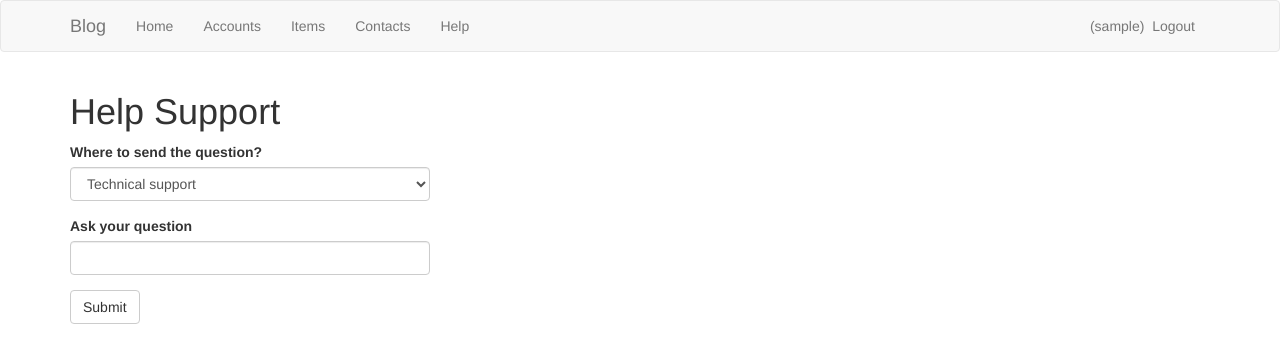
After one commit to G00DLER/flask-app, a Flask app: page /help in a window 1280 px wide. The commit adds this page. Shown: the top 363 px of the page. Run offline with Flask 3, Linux system fonts and the light colour scheme; the visitor is signed in with stand-in values (Sample User, id 1); some libraries are stand-ins or nearby versions.

Commit message:
add support and fixed website

```diff
--- a/app/forms.py
+++ b/app/forms.py
@@ -40,3 +40,12 @@ class DeleteItem(FlaskForm):
     choices = ['Delete All']
     select = SelectField('Select Item', validators=[DataRequired()], choices=choices)
     submit = SubmitField('Submit')
+
+
+class HelpUser(FlaskForm):
+    otdel = SelectField('Where to send the question?', validators=[DataRequired()], choices=[
+        "Technical support",
+        "Director's mail"
+    ])
+    question = StringField('Ask your question', validators=[DataRequired()])
+    submit = SubmitField('Submit')
--- a/app/routes.py
+++ b/app/routes.py
@@ -1,6 +1,6 @@
 from app import app, db
 from flask import render_template, flash, redirect, url_for, request
-from app.forms import LoginForm, RegistrationForm, AddItem, DeleteItem
+from app.forms import LoginForm, RegistrationForm, AddItem, DeleteItem, HelpUser
 from flask_login import current_user, login_user, logout_user, login_required
 from app.models import User, Item
 from werkzeug.urls import url_parse
@@ -66,10 +66,7 @@ def accounts():
             'user': {'username': 'Nikita'},
         },
         {
-            'user': {'username': 'Darya'},
-        },
-        {
-            'user': {'username': 'Maxim'}
+            'user': {'username': 'Roman'}
         },
         {
             'user': {'username': 'Ninja'},
@@ -81,13 +78,8 @@ def accounts():
 @app.route('/myitems')
 @login_required
 def favor_item():
-    items = {
-            'username': db.session.query(Item.name_author).all(),
-            'name_item': db.session.query(Item.name_item).all(),
-            'description': db.session.query(Item.body).all()
-        }
     itmds = Item.query.all()
-    return render_template("items.html", title="Items", items=items, itmds=itmds)
+    return render_template("items.html", title="Items", itmds=itmds)
 
 
 @app.route('/additem', methods=['GET', 'POST'])
@@ -108,3 +100,13 @@ def add_item():
 def delete():
     form = DeleteItem()
     return render_template("delete.html", title="Delete Item", form=form)
+
+
+@app.route('/help', methods=['GET', 'POST'])
+@login_required
+def helpme():
+    form = HelpUser()
+    if form.validate_on_submit():
+        flash('Your question has been sent, expect an answer by mail within 24 hours.')
+        return redirect(url_for('index'))
+    return render_template("help.html", title='Help', form=form)
--- a/app/templates/base.html
+++ b/app/templates/base.html
@@ -19,9 +19,10 @@
             <div class="collapse navbar-collapse" id="bs-example-navbar-collapse-1">
                 <ul class="nav navbar-nav">
                     <li><a href="{{ url_for('index') }}">Home</a></li>
-                    <li><a href="{{ url_for('contact') }}">Contacts</a></li>
                     <li><a href="{{ url_for('accounts') }}">Accounts</a></li>
                     <li><a href="{{ url_for('favor_item') }}">Items</a></li>
+                    <li><a href="{{ url_for('contact') }}">Contacts</a></li>
+                    <li><a href="{{ url_for('helpme') }}">Help</a></li>
                 </ul>
                 <ul class="nav navbar-nav navbar-right">
                     {% if current_user.is_anonymous %}
--- /dev/null
+++ b/app/templates/help.html
@@ -0,0 +1,11 @@
+{% extends "base.html" %}
+{% import 'bootstrap/wtf.html' as wtf %}
+
+{% block app_content %}
+    <h1>Help Support</h1>
+    <div class="row">
+        <div class="col-md-4">
+            {{ wtf.quick_form(form) }}
+        </div>
+    </div>
+{% endblock %}
--- a/app/templates/index.html
+++ b/app/templates/index.html
@@ -7,6 +7,6 @@
         I am studying in college as a Programmer.<br>
         I developed this blog in Python and Framework Flask.<br>
         The site has a form of authorization and registration, sessions are supported.<br>
-        There are contacts and accounts.</b>
+        There are contacts, accounts, items, help support.</b>
     </div>
 {% endblock %}
```
Also changed, not shown: app.db.
